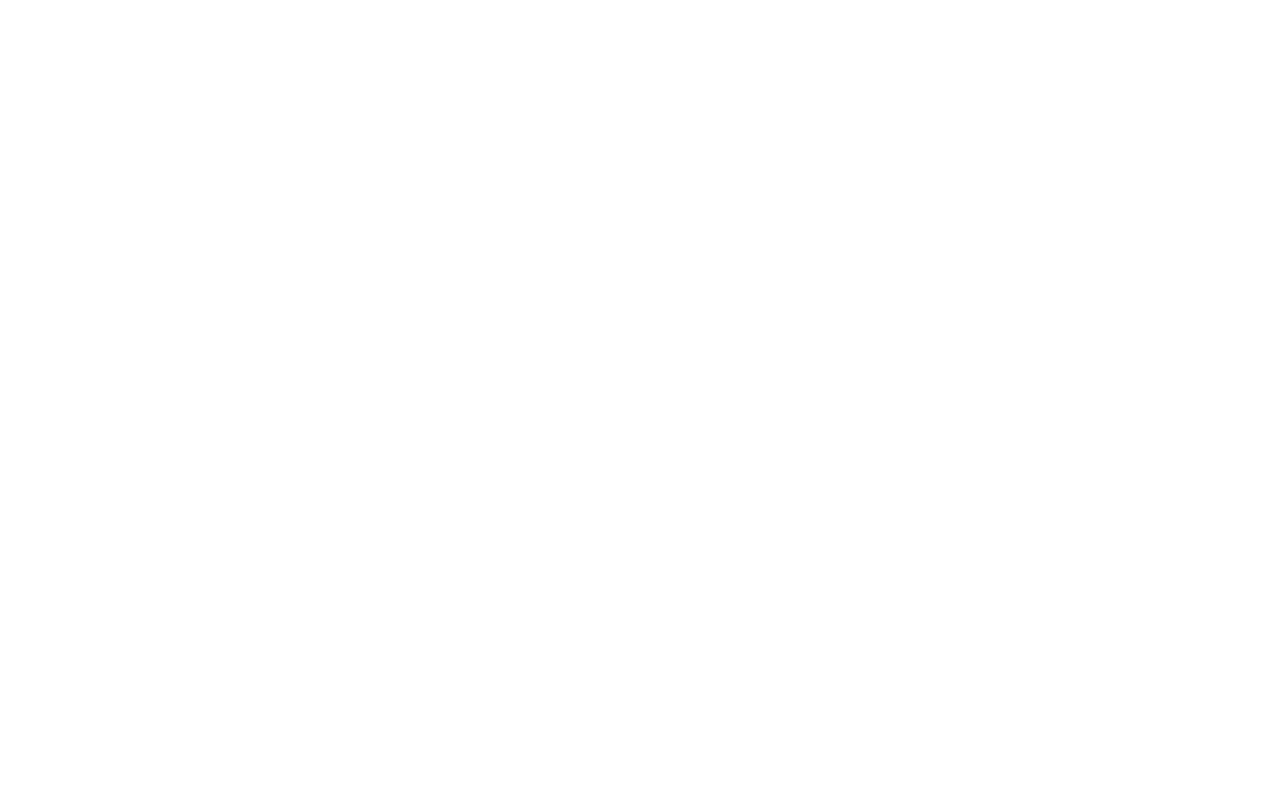
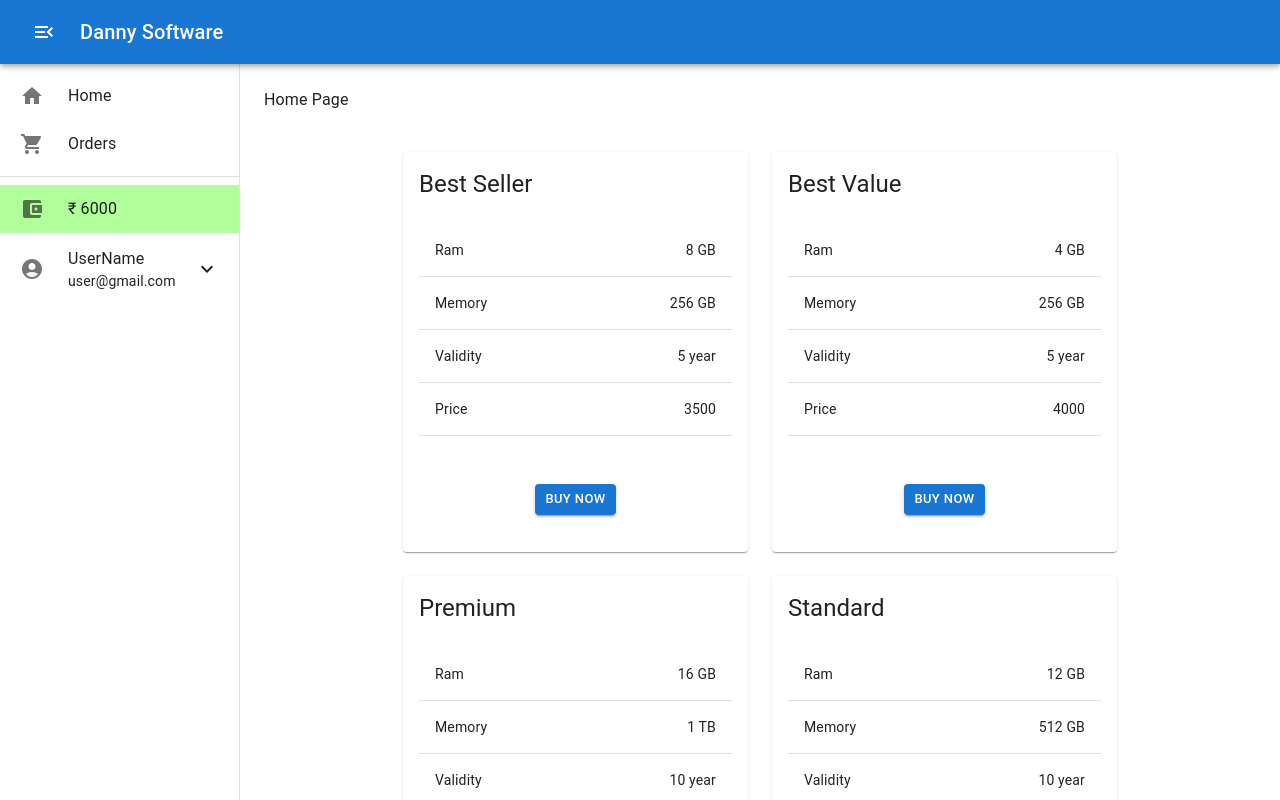
Before and after one commit to ASH0DANNY/Server_Dashboard, a React (Create React App) app: page /dashboard in a window 1280 px wide. Before the commit this address had no page. Shown: the top 800 px of the page. Built offline with nearby package versions, Linux system fonts and the light colour scheme.

Commit message:
adding sign in page

```diff
--- a/src/App.js
+++ b/src/App.js
@@ -3,13 +3,15 @@
 import HomePage from "./Pages/HomePage";
 import OrderPage from "./Pages/OrderPage";
 import ProfilePage from "./Pages/ProfilePage";
+import SignUpPage from "./Pages/SignUpPage";
 
 const App = () => {
   return (
     <>
       <Router>
         <Routes>
-          <Route path="/" element={<HomePage />} />
+          <Route path="/" element={<SignUpPage />} />
+          <Route path="/dashboard" element={<HomePage />} />
           <Route path="/orders" element={<OrderPage />} />
           <Route path="/profile" element={<ProfilePage />} />
         </Routes>
--- a/src/Pages/HomePage.jsx
+++ b/src/Pages/HomePage.jsx
@@ -9,15 +9,14 @@
 import AddShoppingCartIcon from "@mui/icons-material/AddShoppingCart";
 import Table from "@mui/material/Table";
 import TableBody from "@mui/material/TableBody";
-import TableCell, { tableCellClasses } from "@mui/material/TableCell";
-import TableContainer from "@mui/material/TableContainer";
-import TableHead from "@mui/material/TableHead";
+import TableCell from "@mui/material/TableCell";
 import TableRow from "@mui/material/TableRow";
-import React from "react";
+import React, { useState } from "react";
 import SideNavbar from "../components/Sidebar";
-import styled from "@emotion/styled";
 
 const HomePage = () => {
+  const [order, setOrder] = useState([]);
+  const [seletedproduct, setSeletedproduct] = useState({});
   const serverSpecification = [
     {
       index: 1,
@@ -53,6 +52,17 @@
     },
   ];
 
+  function handleBuynowClick(item) {
+    setSeletedproduct(item);
+    setOrder([...order, seletedproduct]);
+    console.log("Order details");
+    console.log(item + item.tag);
+    console.log("Orders" + order);
+
+    setSeletedproduct({});
+    return 0;
+  }
+
   return (
     <>
       <Box sx={{ display: "flex" }}>
@@ -61,15 +71,28 @@
           <Typography sx={{ marginBottom: 5 }}>Home Page</Typography>
 
           {/* Products Specification */}
-          <Box sx={{ display: "flex", flexWrap: "wrap" }} gap={3}>
+          <Box
+            sx={{ display: "flex", flexWrap: "wrap", justifyContent: "center" }}
+            gap={3}
+          >
             {serverSpecification.map((item) => (
-              <Card key={item.index} sx={{ minWidth: 345, minHeight: 400 }}>
+              <Card
+                key={item.index}
+                sx={{
+                  minWidth: 345,
+                  minHeight: 400,
+                  ":hover": { bgcolor: "#e9f7ff" },
+                }}
+              >
                 <CardContent>
                   <Typography gutterBottom variant="h5" component="div">
                     {item.tag}
                   </Typography>
-                  <Typography variant="body2" sx={{ color: "text.secondary", marginTop:3 }}>
-                    <Table >
+                  <Typography
+                    variant="body2"
+                    sx={{ color: "text.secondary", marginTop: 3 }}
+                  >
+                    <Table>
                       <TableBody>
                         <TableRow>
                           <TableCell component="th" scope="row">
@@ -99,8 +122,14 @@
                     </Table>
                   </Typography>
                 </CardContent>
-                <CardActions>
-                  <Button size="small" sx={{ alignSelf: "center" }}>
+                <CardActions sx={{ justifyContent: "center" }}>
+                  <Button
+                    size="small"
+                    variant="contained"
+                    color="primary"
+                    sx={{ marginTop: 3 }}
+                    onClick={() => handleBuynowClick(item)}
+                  >
                     Buy Now
                   </Button>
                 </CardActions>
--- /dev/null
+++ b/src/Pages/SignUpPage.jsx
@@ -0,0 +1,21 @@
+import { Box, TextField } from '@mui/material'
+import React from 'react'
+
+const SignUpPage = () => {
+  return (
+    <>
+    <Box>
+        <div>
+        <TextField
+          required
+          id="outlined-required"
+          label="Email"
+          placeholder='Enter email..'
+        />
+        </div>
+    </Box>
+    </>
+  )
+}
+
+export default SignUpPage
--- a/src/components/Sidebar.jsx
+++ b/src/components/Sidebar.jsx
@@ -9,8 +9,7 @@
 import Divider from "@mui/material/Divider";
 import IconButton from "@mui/material/IconButton";
 import MenuIcon from "@mui/icons-material/Menu";
-import ChevronLeftIcon from "@mui/icons-material/ChevronLeft";
-import ChevronRightIcon from "@mui/icons-material/ChevronRight";
+import AccountBalanceWalletIcon from "@mui/icons-material/AccountBalanceWallet";
 import ListItem from "@mui/material/ListItem";
 import ListItemButton from "@mui/material/ListItemButton";
 import ListItemIcon from "@mui/material/ListItemIcon";
@@ -19,16 +18,20 @@
 import HomeIcon from "@mui/icons-material/Home";
 import ShoppingCartIcon from "@mui/icons-material/ShoppingCart";
 import AccountCircleIcon from "@mui/icons-material/AccountCircle";
+import ExpandLessIcon from "@mui/icons-material/ExpandLess";
+import ExpandMoreIcon from "@mui/icons-material/ExpandMore";
+import LogoutIcon from "@mui/icons-material/Logout";
 import { useState } from "react";
 import { useNavigate } from "react-router-dom";
-import { ListItemAvatar } from "@mui/material";
+import { Collapse, Tooltip } from "@mui/material";
 
 const drawerWidth = 240;
 
 const MenuItems = [
-  { title: "Home", icon: HomeIcon, link: "/" },
+  { title: "Home", icon: HomeIcon, link: "/dashboard" },
   { title: "Orders", icon: ShoppingCartIcon, link: "/orders" },
 ];
+const balance = 6000;
 
 const openedMixin = (theme) => ({
   width: drawerWidth,
@@ -112,9 +115,10 @@
   const theme = useTheme();
   const navigate = useNavigate();
   const [open, setOpen] = useState(true);
+  const [accountOpen, setAccountOpen] = useState(false);
 
   const handleDrawerOpen = () => {
-    !open ? setOpen(true) : setOpen(false);
+    setOpen(!open);
   };
 
   return (
@@ -130,6 +134,7 @@
           >
             {open ? <MenuOpenIcon /> : <MenuIcon />}
           </IconButton>
+
           <Typography variant="h6" noWrap component="div">
             Danny Software
           </Typography>
@@ -139,6 +144,7 @@
         <List sx={{ marginTop: 8 }}>
           {MenuItems.map((item) => (
             <ListItem key={item.title} disablePadding sx={{ display: "block" }}>
+              <Tooltip title={item.title} placement="right">
                 <ListItemButton
                   sx={[
                     {
@@ -175,16 +181,89 @@
                     sx={[open ? { opacity: 1 } : { opacity: 0 }]}
                   />
                 </ListItemButton>
+              </Tooltip>
             </ListItem>
           ))}
         </List>
         <Divider />
 
         <List>
-          <ListItem sx={{ display: "absolute" }}>
-            <AccountCircleIcon sx={{ marginRight: 4 }} />
+          <ListItem disablePadding sx={{ display: "block" }}>
+            <Tooltip title={`Balance - ₹ ${balance}`} placement="right">
+              <ListItemButton
+                sx={[
+                  {
+                    minHeight: 48,
+                    px: 2.5,
+                  },
+                  open
+                    ? { justifyContent: "initial", bgcolor: "#b1ff9a" }
+                    : { justifyContent: "center" },
+                ]}
+              >
+                <ListItemIcon
+                  sx={[
+                    {
+                      minWidth: 0,
+                      justifyContent: "center",
+                    },
+                    open
+                      ? {
+                          mr: 3,
+                        }
+                      : {
+                          mr: "auto",
+                          color: "#b1ff9a",
+                        },
+                  ]}
+                >
+                  <AccountBalanceWalletIcon fontSize="medium" />
+                </ListItemIcon>
                 <ListItemText
-              primary="Oui Oui"
+                  primary={`₹ ${balance}`}
+                  sx={[open ? { opacity: 1 } : { opacity: 0 }]}
+                />
+              </ListItemButton>
+            </Tooltip>
+          </ListItem>
+
+          <ListItem disablePadding sx={{ display: "block" }}>
+            <Tooltip title="Account" placement="right">
+              <ListItemButton
+                sx={[
+                  {
+                    minHeight: 60,
+                    px: 2.5,
+                  },
+                  open
+                    ? { justifyContent: "initial" }
+                    : { justifyContent: "center" },
+                ]}
+                onClick={() => {
+                  setAccountOpen(!accountOpen);
+                }}
+              >
+                <ListItemIcon
+                  sx={[
+                    {
+                      minWidth: 0,
+                      justifyContent: "center",
+                    },
+                    open
+                      ? {
+                          mr: 3,
+                        }
+                      : {
+                          mr: "auto",
+                        },
+                  ]}
+                >
+                  <AccountCircleIcon fontSize="medium" />
+                </ListItemIcon>
+
+                <ListItemText
+                  sx={[open ? { opacity: 1 } : { opacity: 0 }]}
+                  primary="UserName"
                   secondary={
                     <>
                       <Typography
@@ -192,11 +271,48 @@
                         variant="body2"
                         sx={{ color: "text.primary", display: "inline" }}
                       >
-                    Sandra Adams
+                        user@gmail.com
                       </Typography>
                     </>
                   }
                 />
+                {accountOpen ? (
+                  <ExpandLessIcon
+                    sx={[open ? { display: "bolck" } : { display: "none" }]}
+                  />
+                ) : (
+                  <ExpandMoreIcon
+                    sx={[open ? { display: "bolck" } : { display: "none" }]}
+                  />
+                )}
+              </ListItemButton>
+            </Tooltip>
+
+            <Collapse in={accountOpen} timeout="auto" unmountOnExit>
+              <List component="div" disablePadding>
+                <Tooltip title="Logout" placement="right">
+                  <ListItemButton
+                    sx={[
+                      { pl: 4 },
+                      open
+                        ? { bgcolor: "#ff8181", ":hover": { color: "#ff8181" } }
+                        : { bgcolor: "none" },
+                    ]}
+                  >
+                    <ListItemIcon>
+                      <LogoutIcon
+                        sx={[
+                          open
+                            ? {}
+                            : { color: "#ff8181", ":hover": { color: "" } },
+                        ]}
+                      />
+                    </ListItemIcon>
+                    <ListItemText primary="Logout" />
+                  </ListItemButton>
+                </Tooltip>
+              </List>
+            </Collapse>
           </ListItem>
         </List>
       </Drawer>
```
Lines whose indentation alone changed are shown as unchanged.
